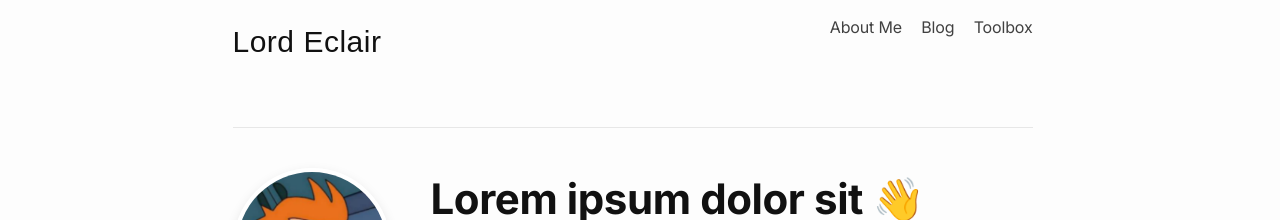
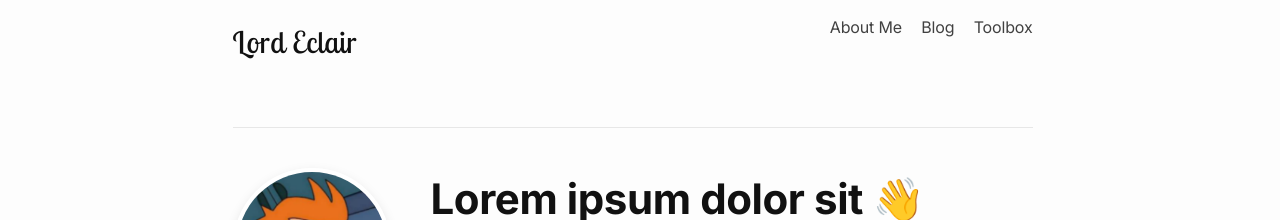
Before and after one commit to LordEclair/lordeclair.github.io, a Jekyll site: the page built from index.md, in a window 1280 px wide. Shown: the top 220 px of the page. Built offline with Jekyll 4.4.1, drawn with Linux system fonts in a browser that asks for light colours; nearby versions of some CDN libraries.

Commit message:
Update style.scss
Updating site title font

```diff
--- a/assets/css/style.scss
+++ b/assets/css/style.scss
@@ -2,6 +2,7 @@
 # Only the main Sass file needs front matter (the dashes are enough)
 ---
 @import url('https://fonts.googleapis.com/css2?family=Inter:wght@300;400;600;700&display=swap');
+@import url('https://fonts.googleapis.com/css2?family=Lobster+Two:ital,wght@0,400;0,700;1,400;1,700&display=swap');
 @import url('https://fonts.googleapis.com/css2?family=Luckiest+Guy&display=swap');
 
 @import
```
